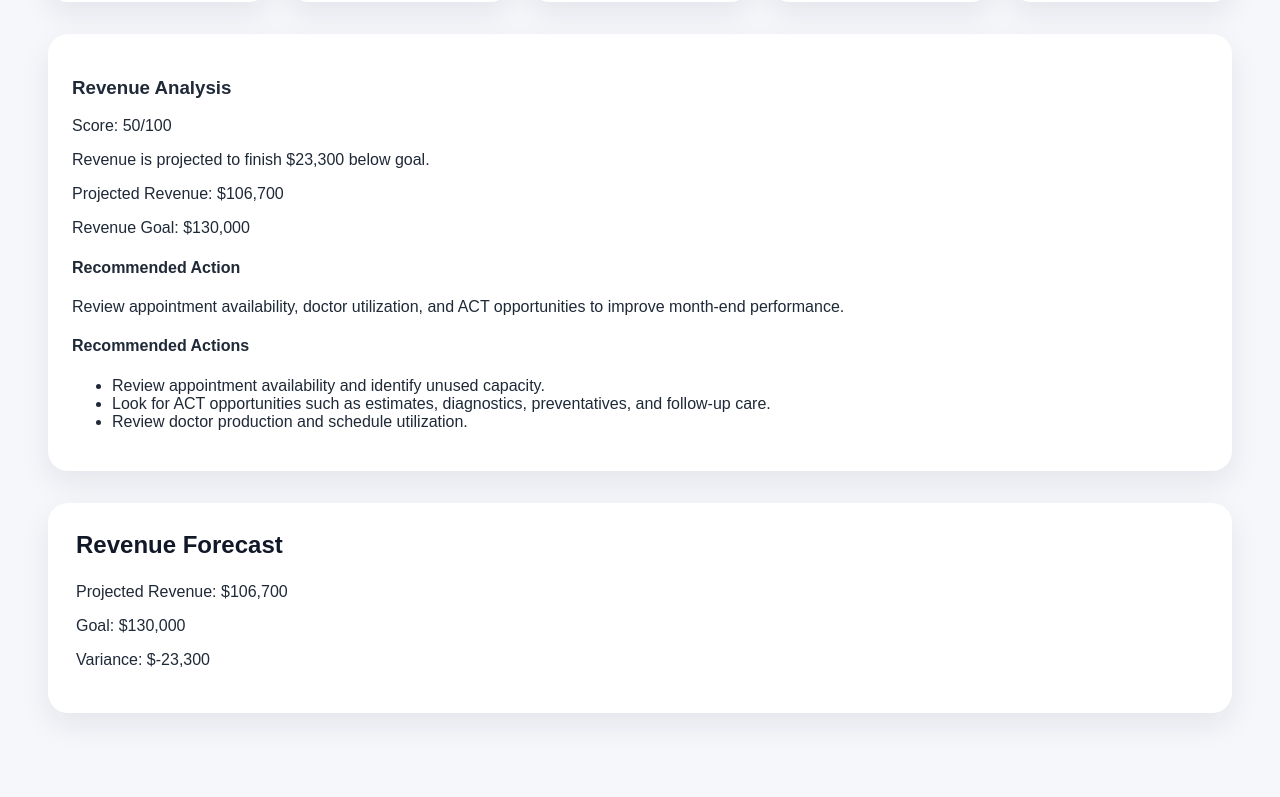
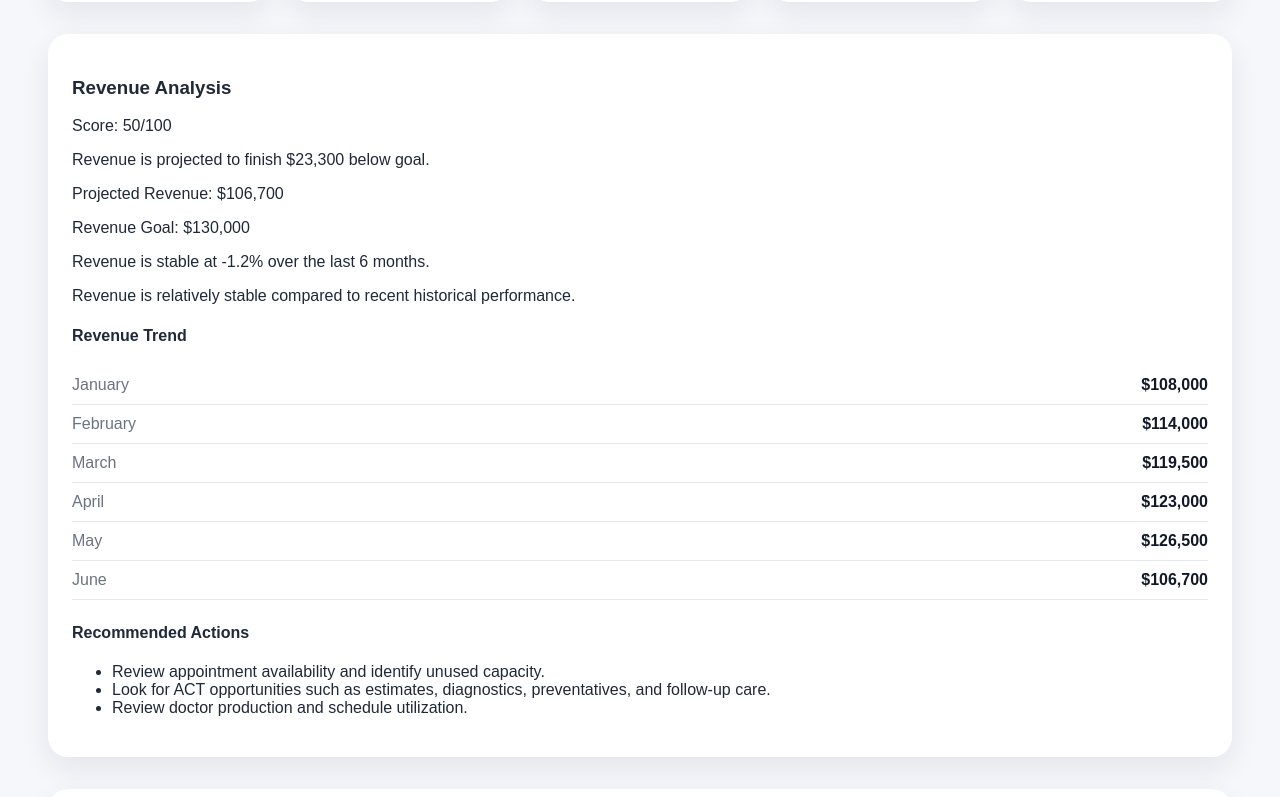
Before and after one commit to tracycrossrvt-gif/VetIQ-Analytics, a React (Vite) app: page / in a window 1280 px wide. Shown: the part 528-1325 px from the top of the page. Before the commit the page ends 1289 px from the top, so only its background shows below. Built offline with nearby package versions, Linux system fonts and the light colour scheme.

Commit message:
Add historical revenue trends

```diff
--- a/src/App.css
+++ b/src/App.css
@@ -155,3 +155,25 @@
 .kpi-card:hover {
   transform: translateY(-4px);
 }
+
+/* Trend Lists */
+.trend-list {
+  margin: 12px 0 24px;
+  padding: 0;
+  list-style: none;
+}
+
+.trend-list li {
+  display: flex;
+  justify-content: space-between;
+  padding: 10px 0;
+  border-bottom: 1px solid #e5e7eb;
+}
+
+.trend-list span {
+  color: #6b7280;
+}
+
+.trend-list strong {
+  color: #111827;
+}
--- /dev/null
+++ b/src/data/historicalData.js
@@ -0,0 +1,58 @@
+const historicalData = [
+  {
+    month: 'January',
+    revenue: 108000,
+    transactions: 390,
+    hourlyLaborCost: 23800,
+    salaryLaborCost: 17500,
+    cogs: 26200,
+    newClients: 36,
+  },
+  {
+    month: 'February',
+    revenue: 114000,
+    transactions: 405,
+    hourlyLaborCost: 24400,
+    salaryLaborCost: 17500,
+    cogs: 26800,
+    newClients: 39,
+  },
+  {
+    month: 'March',
+    revenue: 119500,
+    transactions: 415,
+    hourlyLaborCost: 25100,
+    salaryLaborCost: 17500,
+    cogs: 27900,
+    newClients: 42,
+  },
+  {
+    month: 'April',
+    revenue: 123000,
+    transactions: 420,
+    hourlyLaborCost: 25700,
+    salaryLaborCost: 17500,
+    cogs: 28600,
+    newClients: 41,
+  },
+  {
+    month: 'May',
+    revenue: 126500,
+    transactions: 430,
+    hourlyLaborCost: 26300,
+    salaryLaborCost: 17500,
+    cogs: 29500,
+    newClients: 44,
+  },
+  {
+    month: 'June',
+    revenue: 106700,
+    transactions: 162,
+    hourlyLaborCost: 9800,
+    salaryLaborCost: 7200,
+    cogs: 11600,
+    newClients: 18,
+  },
+]
+
+export default historicalData
--- a/src/pages/Dashboard.jsx
+++ b/src/pages/Dashboard.jsx
@@ -16,6 +16,12 @@ import {
 } from '../utils/healthScore'
 import { useState } from 'react'
 import { getRecommendation } from '../utils/recommendations'
+import historicalData from '../data/historicalData'
+import {
+  calculateRevenueTrend,
+  getTrendDirection,
+} from '../utils/trends'
+
 
 function Dashboard() {
   const act = calculateACT(monthlyData.revenue, monthlyData.transactions)
@@ -69,6 +75,10 @@ const recommendations = getRecommendation(selectedKPI, {
   newClients: monthlyData.newClients,
   newClientGoal: practiceSettings.monthlyNewClientGoal,
 })
+
+const revenueTrend = calculateRevenueTrend(historicalData)
+const revenueTrendDirection =
+  getTrendDirection(revenueTrend)
 
   return (
     <section className="dashboard">
@@ -155,13 +165,34 @@ const recommendations = getRecommendation(selectedKPI, {
       ${practiceSettings.monthlyRevenueGoal.toLocaleString()}
     </p>
 
-    <h4>Recommended Action</h4>
+    <p>
+  Revenue is {revenueTrendDirection} at{' '}
+  {revenueTrend}% over the last{' '}
+  {historicalData.length} months.
+</p>
 
-    <p>
-      Review appointment availability,
-      doctor utilization, and ACT opportunities
-      to improve month-end performance.
-    </p>
+<p>
+  {revenueTrendDirection === 'declining' &&
+    'Revenue is trending below historical performance and may require intervention.'}
+
+  {revenueTrendDirection === 'stable' &&
+    'Revenue is relatively stable compared to recent historical performance.'}
+
+  {revenueTrendDirection === 'improving' &&
+    'Revenue growth is trending positively compared to historical performance.'}
+</p>
+
+      <h4>Revenue Trend</h4>
+
+<ul className="trend-list">
+  {historicalData.map((month) => (
+    <li key={month.month}>
+      <span>{month.month}</span>
+      <strong>${month.revenue.toLocaleString()}</strong>
+    </li>
+  ))}
+</ul>
+
   </>
 )}
 
--- /dev/null
+++ b/src/utils/trends.js
@@ -0,0 +1,14 @@
+export function calculateRevenueTrend(data) {
+  const firstMonth = data[0].revenue
+  const lastMonth = data[data.length - 1].revenue
+
+  return Number(
+    (((lastMonth - firstMonth) / firstMonth) * 100).toFixed(1)
+  )
+}
+
+export function getTrendDirection(trend) {
+  if (trend > 2) return 'improving'
+  if (trend < -2) return 'declining'
+  return 'stable'
+}
```
